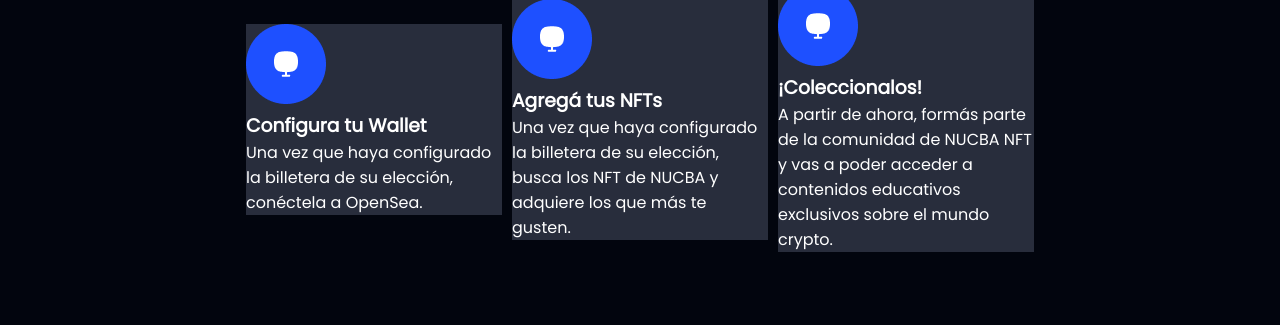
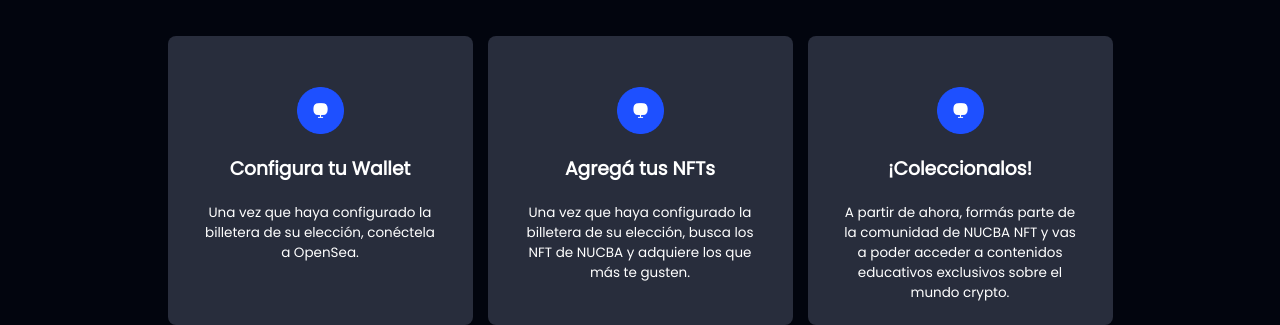
Before and after one commit to LiseMalave/Nucba-Nft, a plain HTML site: page index.html in a window 1280 px wide. Shown: the part 592-917 px from the top of the page. Before the commit the page ends 844 px from the top, so only its background shows below. Drawn offline with Linux system fonts and the light colour scheme.

Commit message:
culminación de la section info y modificación de estilos

```diff
--- a/assets/styles.css
+++ b/assets/styles.css
@@ -94,8 +94,6 @@ header{
 
 .hero-info{
     width: 27%;
-
-
     padding: 1px;
     display: flex;
     justify-content: flex-end;
@@ -214,11 +212,12 @@ header{
 /* section info */
 
 .info{
+    width: 100%;
     display: flex;
     justify-content: center;
     flex-direction: column;
     align-items: center;
-
+    gap: 50px;
 
 }
 
@@ -232,12 +231,43 @@ header{
 .card__info__container{
     display: flex;
     width: 100%;
+    height: 35vh;
+    justify-content: center;
+    flex-wrap: wrap;
+    align-items: center;
+    gap: 15px;
+
+
+}
+
+.card__info{
+    background-color: var(--nav-bg);
+    width: 305px;
+    height: 289px;
+    display: flex;
+    flex-direction: column;
     justify-content: center;
     align-items: center;
-    gap: 10px;
+    gap: 20px;
+    text-align: center;
+    padding: 40px 30px;
+    border-radius: 8px;
+
 }
 
-.card__info_1, .card__info_2, .card__info_3{
-    background-color: var(--nav-bg);
-    width: 20%;
+.card__info img{
+    width: 47px;
+
 }
+.card-info h3{
+    font-size: 16px;
+    text-align: center;
+}
+
+.card__info p{
+    font-size: 13.5px;
+    width: 240px;
+    height: 72px;
+    font-weight: lighter;
+
+}
--- a/index.html
+++ b/index.html
@@ -82,21 +82,22 @@
 
       <h2>Crea, Aprende Y Comparte Los NFTs</h2>
       <div class="card__info__container">
-        <div class="card__info_1">
+
+        <div class="card__info">
           <img src="/assets/img/info/info-icon.png" alt="icono_compu">
           <h3>Configura tu Wallet</h3>
 
           <p>Una vez que haya configurado la billetera de su elección, conéctela a OpenSea. </p>
 
         </div>
-        <div class="card__info_2">
+        <div class="card__info">
           <img src="/assets/img/info/info-icon.png" alt="icono_compu">
           <h3>Agregá tus NFTs</h3>
 
           <p>Una vez que haya configurado la billetera de su elección, busca los NFT de NUCBA y adquiere los que más te gusten.  </p>
 
         </div>
-        <div class="card__info_3">
+        <div class="card__info">
           <img src="/assets/img/info/info-icon.png" alt="icono_compu">
           <h3>¡Coleccionalos!</h3>
 
```
